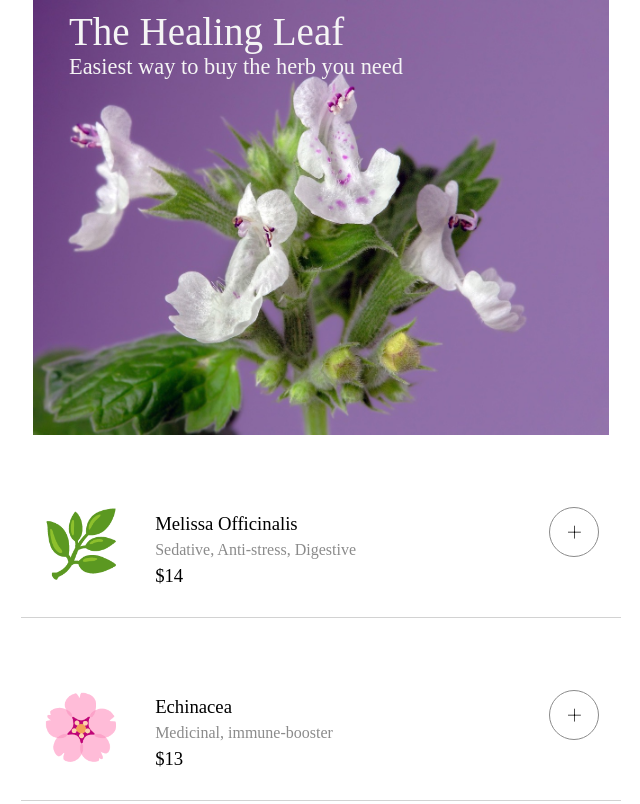
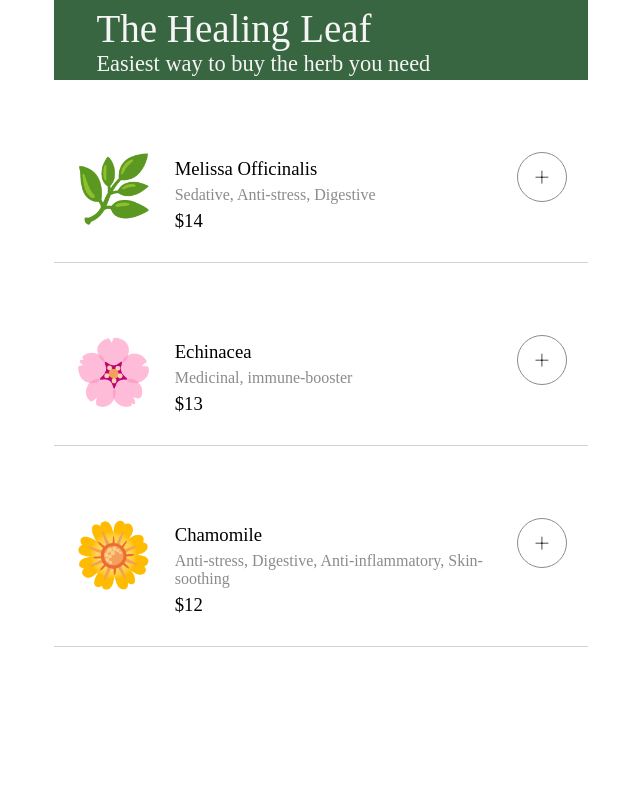
Before and after one commit to zenidreney/orderapp, a plain HTML site: page index.html in a window 1280 px wide. Shown: the top 804 px of the page, without its empty margins (319-959 px from the left). Drawn offline with Linux system fonts and the light colour scheme; a web font is replaced by a local one.

Commit message:
first version ready

```diff
--- a/index.html
+++ b/index.html
@@ -20,7 +20,9 @@
 
     <body>
         <header>
-            <img src="/media/catnip.jpg" />
+            <div class="header-img">
+                <!--<img src="/media/catnip.jpg" />-->
+            </div>
             <div class="header-text">
                 <h1>The Healing Leaf</h1>
                 <h2>Easiest way to buy the herb you need</h2>
--- a/index.js
+++ b/index.js
@@ -31,6 +31,8 @@ function resetOrder() {
 
         document.getElementById("ordered-items-container").innerHTML = "";
 
+        /*Reset Global Variables*/
+
         totalPrice = 0;
         orderInstanceId = 1;
         itemsCount = {};
@@ -41,6 +43,7 @@ function resetOrder() {
 }
 
 function handlePayBtn(click) {
+
         /*To make sure that the entered data is not visible in the toolbar*/
         click.preventDefault();
 
@@ -59,6 +62,7 @@ function handlePayBtn(click) {
         const confirmPara = document.createElement("p");
 
         const fullName = document.getElementById("name-input").value.trim();
+
         const firstName = fullName.split(" ")[0];
         //console.log(firstName);
 
@@ -78,7 +82,7 @@ function handleRemoveClick(item) {
 
 
         const orderDiv = document.querySelector(`[data-order-id="${item}"]`);
-        if (!orderDiv) return;
+        if (!orderDiv) return; /*Becasue it there is not item returns null*/
 
         const menuId = orderDiv.getAttribute("data-menu-id");
         if (menuId === null) return;
@@ -159,21 +163,14 @@ function handleAddClick(item) {
 
 
                 const displayQuantity = alreadyOrderedDiv.querySelector("h2:first-child");
-
                 displayQuantity.textContent = `${menuArray[item].name} X ${itemsCount[item]}`;
 
 
                 const displayPrice = alreadyOrderedDiv.querySelector("h2:last-child");
 
-
-
                 let priceEl = parseFloat(displayPrice.textContent.replace("$", ""));
 
-
-
                 priceEl += menuArray[Number(item)].price;
-
-
 
                 displayPrice.textContent = "$" + priceEl;
 
--- a/styles.css
+++ b/styles.css
@@ -42,11 +42,12 @@ header {
     position: relative;
 }
 
-header img {
+.header-img {
     display: block;
     margin: 0 auto;
-    width: 96%;
-    height: auto;
+    width: 100%;
+    height: 5em;
+    background-color: #386641;
 }
 
 .header-text {
```
Lines whose indentation alone changed are shown as unchanged.
